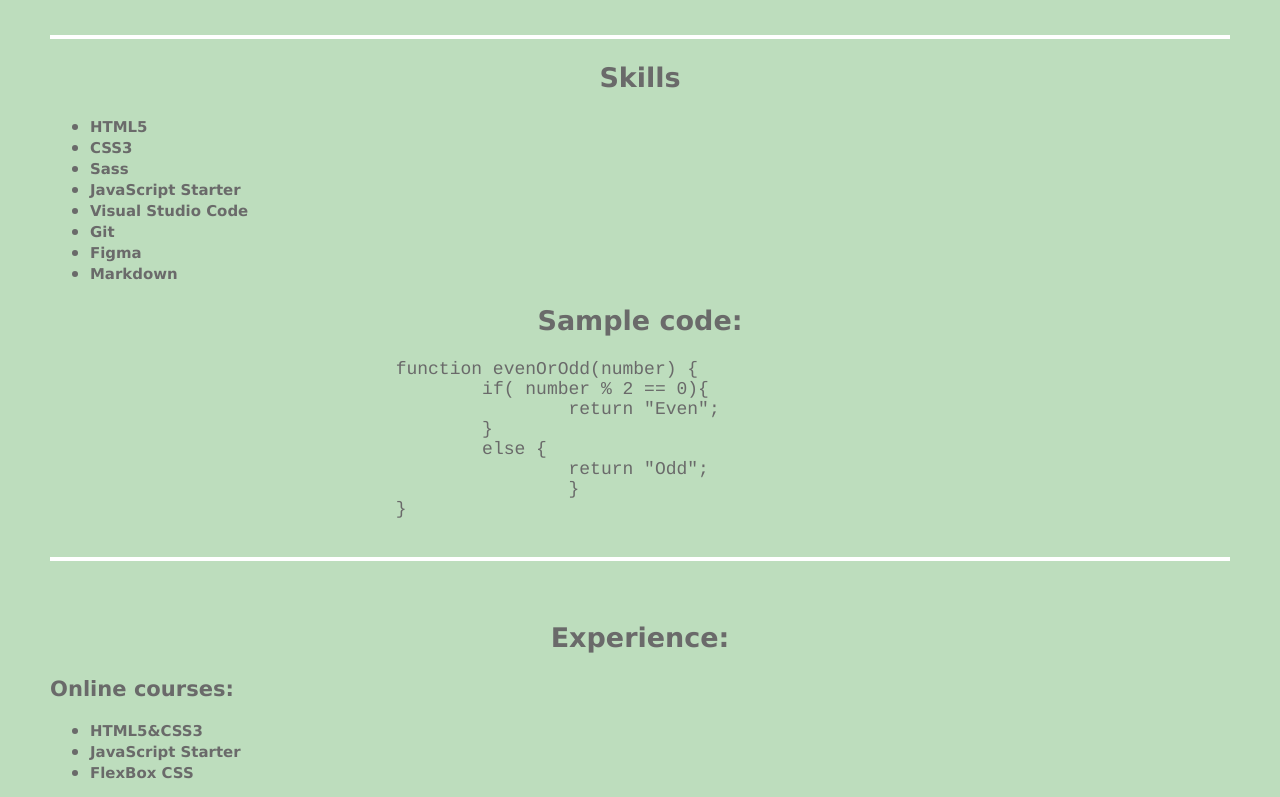
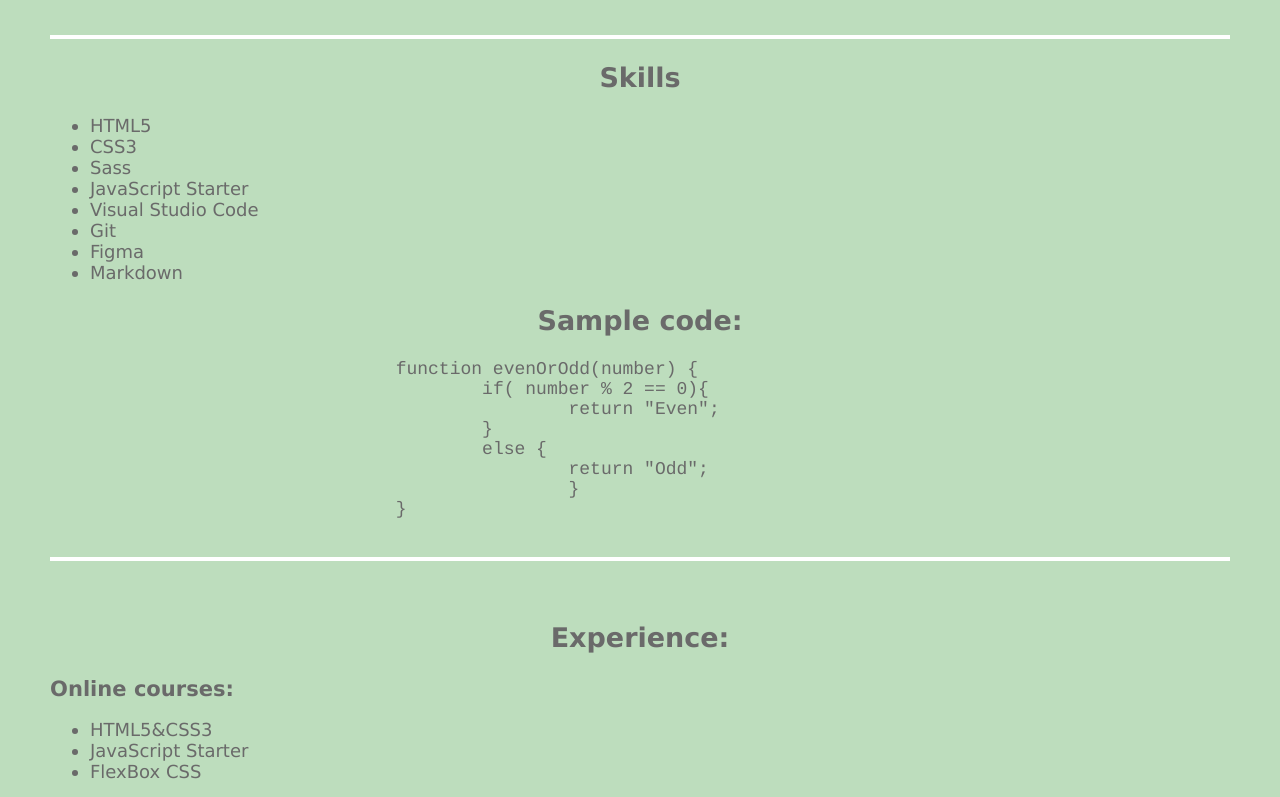
Before and after one commit to veronmolosh/rsschool-cv, a plain HTML site: page index.html in a window 1280 px wide. Shown: the part 641-1438 px from the top of the page. Drawn offline with Linux system fonts and the light colour scheme.

Commit message:
refactor: delete tag h5 from list

```diff
--- a/index.html
+++ b/index.html
@@ -54,28 +54,28 @@
 				<h2>Skills</h2>
 				<ul>
 					<li>
-						<h5>HTML5</h5>
+						HTML5
 					</li>
 					<li>
-						<h5>CSS3</h5>
+						CSS3
 					</li>
 					<li>
-						<h5>Sass</h5>
+						Sass
 					</li>
 					<li>
-						<h5>JavaScript Starter</h5>
+						JavaScript Starter
 					</li>
 					<li>
-						<h5>Visual Studio Code</h5>
+						Visual Studio Code
 					</li>
 					<li>
-						<h5>Git</h5>
+						Git
 					</li>
 					<li>
-						<h5>Figma</h5>
+						Figma
 					</li>
 					<li>
-						<h5>Markdown</h5>
+						Markdown
 					</li>
 				</ul>
 			</div>
@@ -101,13 +101,13 @@
 				</h3>
 				<ul>
 					<li>
-						<h5>HTML5&CSS3</h5>
+						HTML5&CSS3
 					</li>
 					<li>
-						<h5>JavaScript Starter</h5>
+						JavaScript Starter
 					</li>
 					<li>
-						<h5>FlexBox CSS</h5>
+						FlexBox CSS
 					</li>
 				</ul>
 				<h3>Online-intensive "Make of the website of the online store 'Flowers'"</h3>
```
